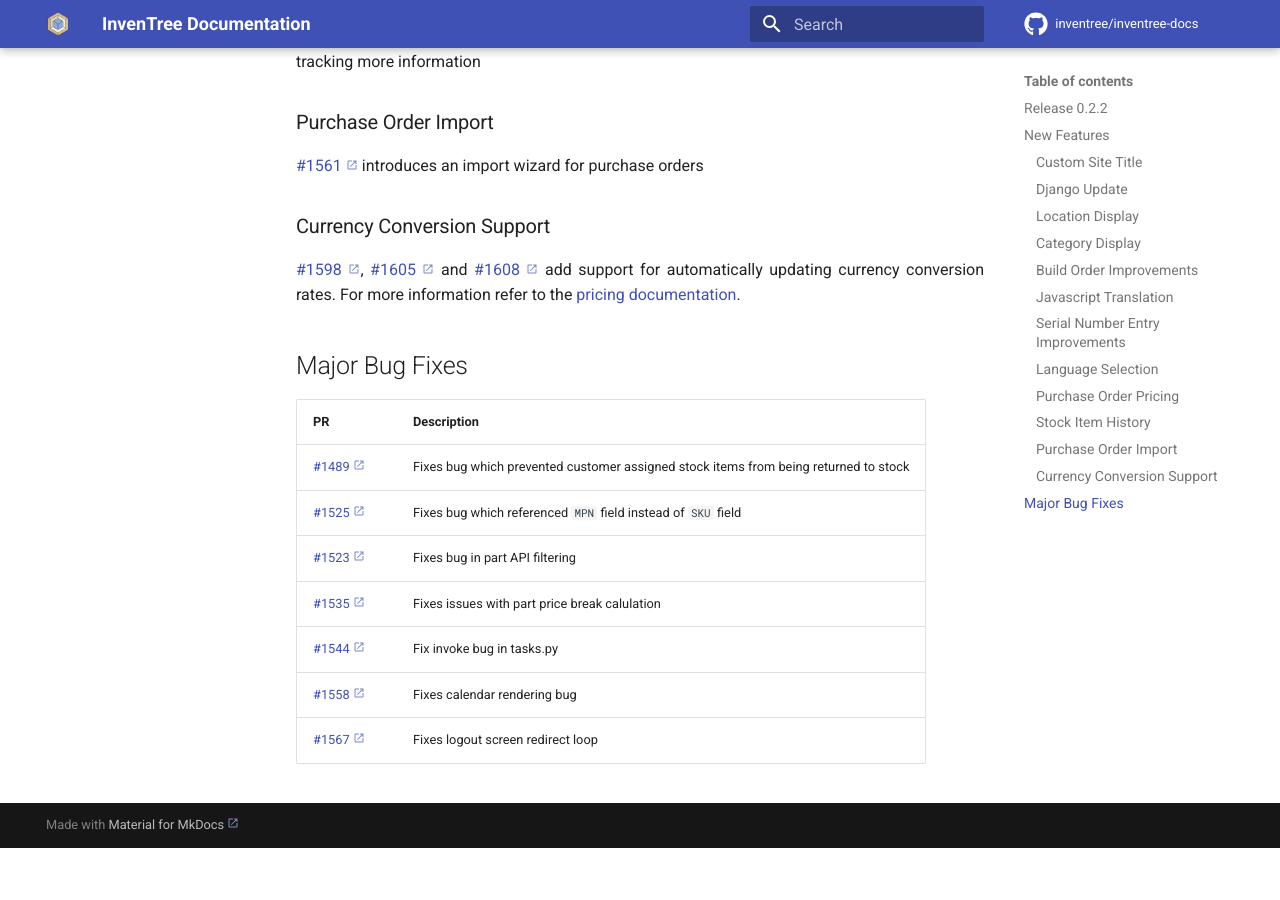
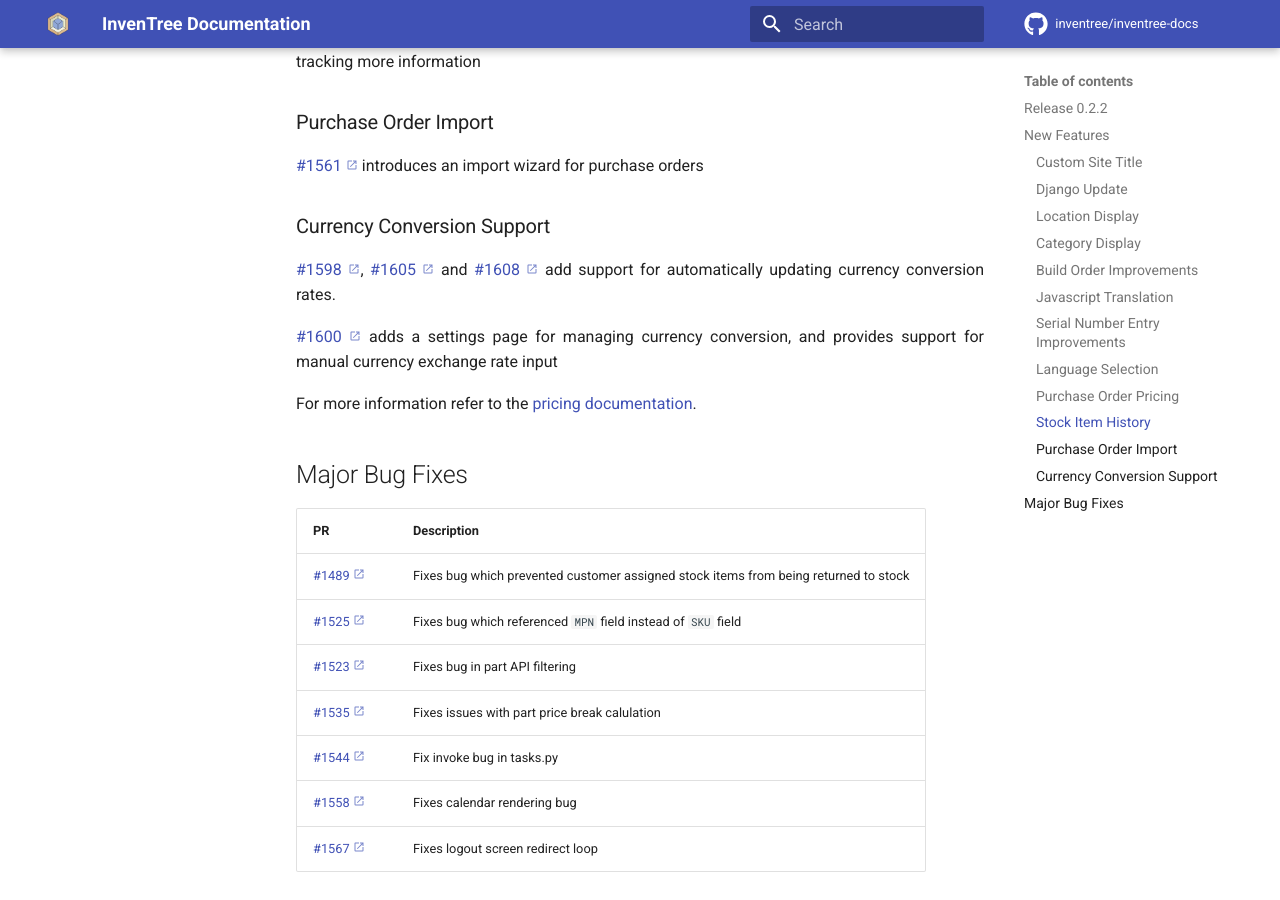
Before and after one commit to inventree/inventree-docs, an MkDocs documentation site: the page built from docs/releases/0.2.2.md, in a window 1280 px wide and 900 px high, scrolled down 1524 px. Built offline with MkDocs 1.6.1 and Material for MkDocs 9.7.7, drawn with Linux system fonts in a browser that asks for light colours; a script that is not in the unit is left out; comment, search, counter and statistics services are not loaded; before the commit the page ends 2372 px from its top, so only the background shows below that.

Commit message:
Update 0.2.2.md

```diff
--- a/docs/releases/0.2.2.md
+++ b/docs/releases/0.2.2.md
@@ -54,7 +54,11 @@
 
 ### Currency Conversion Support
 
-[#1598](https://github.com/inventree/InvenTree/pull/1598), [#1605](https://github.com/inventree/InvenTree/pull/1605) and [#1608](https://github.com/inventree/InvenTree/pull/1608) add support for automatically updating currency conversion rates. For more information refer to the [pricing documentation](../../part/pricing).
+[#1598](https://github.com/inventree/InvenTree/pull/1598), [#1605](https://github.com/inventree/InvenTree/pull/1605) and [#1608](https://github.com/inventree/InvenTree/pull/1608) add support for automatically updating currency conversion rates.
+
+[#1600](https://github.com/inventree/InvenTree/pull/1600) adds a settings page for managing currency conversion, and provides support for manual currency exchange rate input
+
+For more information refer to the [pricing documentation](../../part/pricing).
 
 ## Major Bug Fixes
 
```
